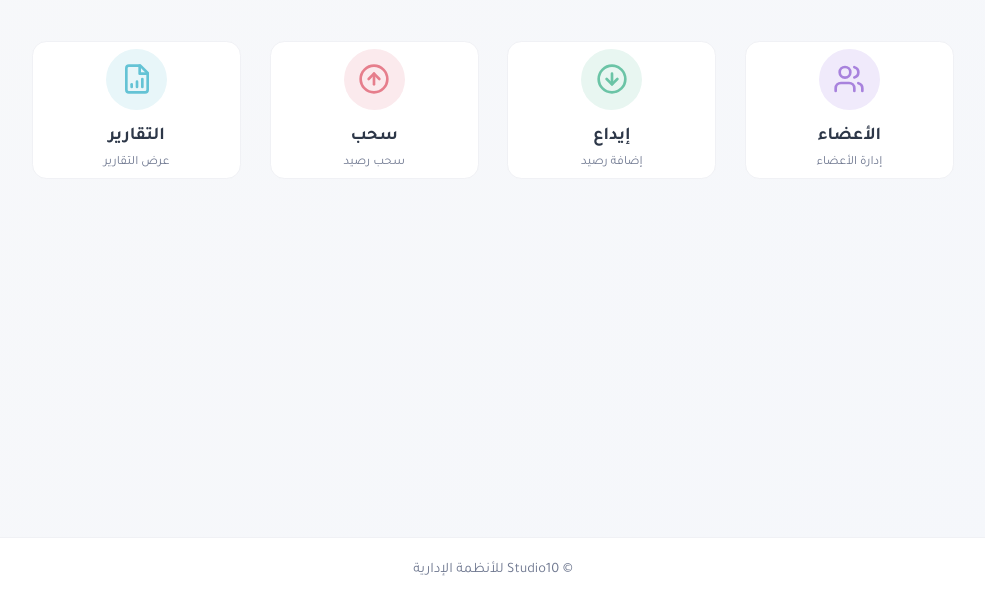
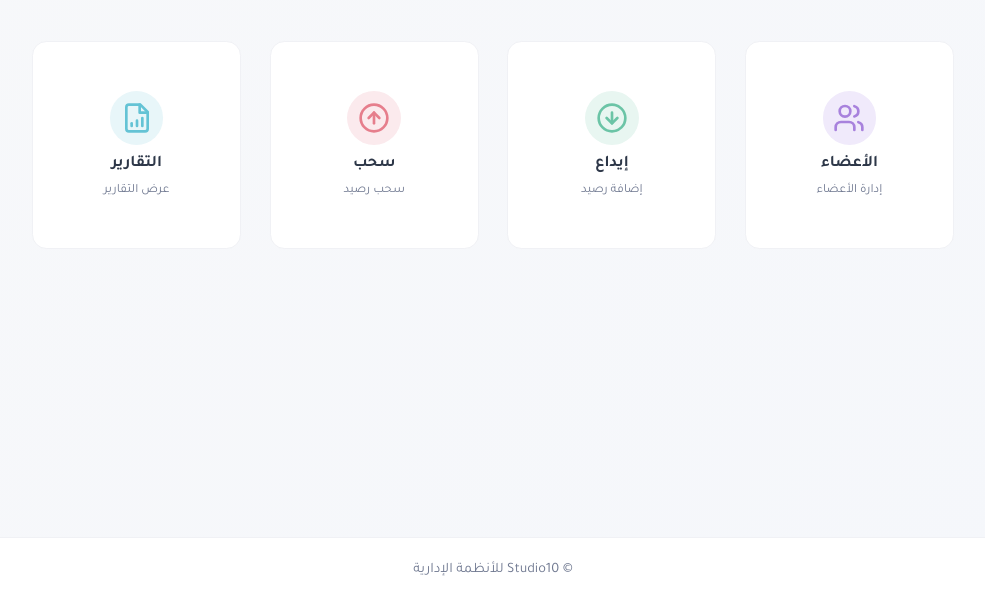
Before and after one commit to imoh11/sandooq, a plain HTML site: page index.html in a window 1280 px wide. Shown: the part 197-800 px from the top of the page, without its empty margins (147-1132 px from the left). Drawn offline with nearby package versions, Linux system fonts and the light colour scheme.

Commit message:
Update index.html

```diff
--- a/index.html
+++ b/index.html
@@ -8,7 +8,6 @@
     <link rel="apple-touch-icon" href="/favicon.png">
     <script src="https://cdn.tailwindcss.com"></script>
 
-    <!-- إعدادات Tailwind المحدثة لربط الألوان المخصصة -->
     <script>
       tailwind.config = {
         theme: {
@@ -43,25 +42,18 @@
     <div class="min-h-screen flex flex-col" dir="rtl">
 
         <header class="pt-8 pb-12 px-4">
-            <!-- تم تغيير max-w-7xl إلى max-w-5xl -->
             <div class="max-w-5xl mx-auto">
                 <div class="flex justify-between items-center mb-10">
-
-                    <!-- تم تصغير حجم الخط -->
                     <div class="text-base md:text-lg font-semibold text-text-primary">
                         مرحباً، <span class="text-primary-dark font-bold">محمد</span> ..
                     </div>
-
-                    <!-- حاوية جديدة لأيقونات الإعدادات والخروج -->
                     <div class="flex items-center space-x-2 space-x-reverse">
-                        <!-- أيقونة الإعدادات الجديدة -->
                         <a href="settings.html" title="الإعدادات" class="p-2 flex items-center text-primary hover:opacity-70 transition">
                             <svg class="w-6 h-6" viewBox="0 0 24 24" fill="none" stroke="currentColor" stroke-width="2" stroke-linecap="round" stroke-linejoin="round">
                                 <circle cx="12" cy="12" r="3"></circle>
                                 <path d="M19.4 15a1.65 1.65 0 0 0 .33 1.82l.06.06a2 2 0 0 1 0 2.83 2 2 0 0 1-2.83 0l-.06-.06a1.65 1.65 0 0 0-1.82-.33 1.65 1.65 0 0 0-1 1.51V21a2 2 0 0 1-2 2 2 2 0 0 1-2-2v-.09A1.65 1.65 0 0 0 9 19.4a1.65 1.65 0 0 0-1.82.33l-.06.06a2 2 0 0 1-2.83 0 2 2 0 0 1 0-2.83l.06-.06a1.65 1.65 0 0 0 .33-1.82 1.65 1.65 0 0 0-1.51-1H3a2 2 0 0 1-2-2 2 2 0 0 1 2-2h.09A1.65 1.65 0 0 0 4.6 9a1.65 1.65 0 0 0-.33-1.82l-.06-.06a2 2 0 0 1 0-2.83 2 2 0 0 1 2.83 0l.06.06a1.65 1.65 0 0 0 1.82.33H9a1.65 1.65 0 0 0 1-1.51V3a2 2 0 0 1 2-2 2 2 0 0 1 2 2v.09A1.65 1.65 0 0 0 15 4.6a1.65 1.65 0 0 0 1.82-.33l.06-.06a2 2 0 0 1 2.83 0 2 2 0 0 1 0 2.83l-.06.06a1.65 1.65 0 0 0-.33 1.82V9a1.65 1.65 0 0 0 1.51 1H21a2 2 0 0 1 2 2 2 2 0 0 1-2 2h-.09a1.65 1.65 0 0 0-1.51 1z"></path>
                             </svg>
                         </a>
-                        <!-- أيقونة تسجيل الخروج -->
                         <a href="login.html" title="تسجيل الخروج" class="p-2 flex items-center text-primary hover:opacity-70 transition">
                             <svg class="w-6 h-6" viewBox="0 0 24 24" fill="none" stroke="currentColor" stroke-width="2" stroke-linecap="round" stroke-linejoin="round">
                                 <path d="M9 21H5a2 2 0 0 1-2-2V5a2 2 0 0 1 2-2h4"></path>
@@ -71,9 +63,7 @@
                         </a>
                     </div>
                 </div>
-
                 <div class="text-center">
-                    <!-- تم تصغير حجم الخطوط لتكون مريحة ومتجانسة -->
                     <h1 class="text-4xl sm:text-5xl md:text-6xl font-bold mb-4 gradient-text" style="font-weight: 800;">
                         صندوق
                     </h1>
@@ -85,62 +75,59 @@
         </header>
 
         <main class="flex-1 px-4 pb-4">
-                       <div class="max-w-5xl mx-auto">
-                <!-- تم تغيير عدد الأعمدة ليصبح 4 بعد حذف الإعدادات -->
-                <div class="grid grid-cols-1 sm:grid-cols-2 lg:grid-cols-4 gap-4 sm:gap-6 lg:gap-8">
-
+            <div class="max-w-5xl mx-auto">
+                <!-- ==================================================== -->
+                <!-- ▼▼▼ هذا هو السطر الذي تم تعديله ▼▼▼ -->
+                <!-- ==================================================== -->
+                <div class="grid grid-cols-2 lg:grid-cols-4 gap-4 lg:gap-8">
 
                     <a href="members.html">
-                        <div class="menu-card secondary rounded-2xl p-2 flex flex-col items-center justify-center text-center rounded-xl-radius">
-                            <div class="icon-wrapper mb-4 p-4 rounded-full bg-secondary-light rounded-pill-radius">
+                        <div class="menu-card secondary rounded-2xl p-4 flex flex-col items-center justify-center text-center rounded-xl-radius aspect-square">
+                            <div class="icon-wrapper mb-2 p-3 rounded-full bg-secondary-light rounded-pill-radius">
                                 <svg width="32" height="32" viewBox="0 0 24 24" fill="none" stroke="currentColor" stroke-width="2" stroke-linecap="round" stroke-linejoin="round" class="text-secondary-color">
                                     <path d="M16 21v-2a4 4 0 0 0-4-4H6a4 4 0 0 0-4 4v2"></path><circle cx="9" cy="7" r="4"></circle><path d="M22 21v-2a4 4 0 0 0-3-3.87"></path><path d="M16 3.13a4 4 0 0 1 0 7.75"></path>
                                 </svg>
                             </div>
-                            <h3 class="text-xl font-bold mb-1 text-text-primary">الأعضاء</h3>
-                            <p class="text-sm text-text-muted">إدارة الأعضاء</p>
+                            <h3 class="text-base sm:text-lg font-bold mb-1 text-text-primary">الأعضاء</h3>
+                            <p class="text-xs sm:text-sm text-text-muted">إدارة الأعضاء</p>
                         </div>
                     </a>
 
                     <a href="deposit.html" >
-                        <div class="menu-card success rounded-2xl p-2 flex flex-col items-center justify-center text-center rounded-xl-radius">
-                            <div class="icon-wrapper mb-4 p-4 rounded-full bg-success-light rounded-pill-radius">
+                        <div class="menu-card success rounded-2xl p-4 flex flex-col items-center justify-center text-center rounded-xl-radius aspect-square">
+                            <div class="icon-wrapper mb-2 p-3 rounded-full bg-success-light rounded-pill-radius">
                                 <svg width="32" height="32" viewBox="0 0 24 24" fill="none" stroke="currentColor" stroke-width="2" stroke-linecap="round" stroke-linejoin="round" class="text-success-color">
                                     <circle cx="12" cy="12" r="10"></circle><path d="M12 8v8"></path><path d="m8 12 4 4 4-4"></path>
                                 </svg>
                             </div>
-                            <h3 class="text-xl font-bold mb-1 text-text-primary">إيداع</h3>
-                            <p class="text-sm text-text-muted">إضافة رصيد</p>
+                            <h3 class="text-base sm:text-lg font-bold mb-1 text-text-primary">إيداع</h3>
+                            <p class="text-xs sm:text-sm text-text-muted">إضافة رصيد</p>
                         </div>
                     </a>
 
-                    <!-- تم تغيير لون بطاقة السحب إلى الأحمر (danger) -->
                     <a href="withdrawal.html">
-                        <div class="menu-card danger rounded-2xl p-2 flex flex-col items-center justify-center text-center rounded-xl-radius">
-                            <div class="icon-wrapper mb-4 p-4 rounded-full bg-danger-light rounded-pill-radius">
+                        <div class="menu-card danger rounded-2xl p-4 flex flex-col items-center justify-center text-center rounded-xl-radius aspect-square">
+                            <div class="icon-wrapper mb-2 p-3 rounded-full bg-danger-light rounded-pill-radius">
                                 <svg width="32" height="32" viewBox="0 0 24 24" fill="none" stroke="currentColor" stroke-width="2" stroke-linecap="round" stroke-linejoin="round" class="text-danger">
                                     <circle cx="12" cy="12" r="10"></circle><path d="m16 12-4-4-4 4"></path><path d="M12 16V8"></path>
                                 </svg>
                             </div>
-                            <h3 class="text-xl font-bold mb-1 text-text-primary">سحب</h3>
-                            <p class="text-sm text-text-muted">سحب رصيد</p>
+                            <h3 class="text-base sm:text-lg font-bold mb-1 text-text-primary">سحب</h3>
+                            <p class="text-xs sm:text-sm text-text-muted">سحب رصيد</p>
                         </div>
                     </a>
 
                     <a href="reports.html">
-                        <div class="menu-card info rounded-2xl p-2 flex flex-col items-center justify-center text-center rounded-xl-radius">
-                            <div class="icon-wrapper mb-4 p-4 rounded-full bg-info-light rounded-pill-radius">
+                        <div class="menu-card info rounded-2xl p-4 flex flex-col items-center justify-center text-center rounded-xl-radius aspect-square">
+                            <div class="icon-wrapper mb-2 p-3 rounded-full bg-info-light rounded-pill-radius">
                                 <svg width="32" height="32" viewBox="0 0 24 24" fill="none" stroke="currentColor" stroke-width="2" stroke-linecap="round" stroke-linejoin="round" class="text-info-color">
                                     <path d="M14.5 2H6a2 2 0 0 0-2 2v16a2 2 0 0 0 2 2h12a2 2 0 0 0 2-2V7.5L14.5 2z"></path><polyline points="14 2 14 8 20 8"></polyline><path d="M12 18v-4"></path><path d="M8 18v-2"></path><path d="M16 18v-6"></path>
                                 </svg>
                             </div>
-                            <h3 class="text-xl font-bold mb-1 text-text-primary">التقارير</h3>
-                            <p class="text-sm text-text-muted">عرض التقارير</p>
+                            <h3 class="text-base sm:text-lg font-bold mb-1 text-text-primary">التقارير</h3>
+                            <p class="text-xs sm:text-sm text-text-muted">عرض التقارير</p>
                         </div>
                     </a>
-
-                    <!-- تم حذف بطاقة الإعدادات من هنا -->
-
                 </div>
             </div>
         </main>
```
